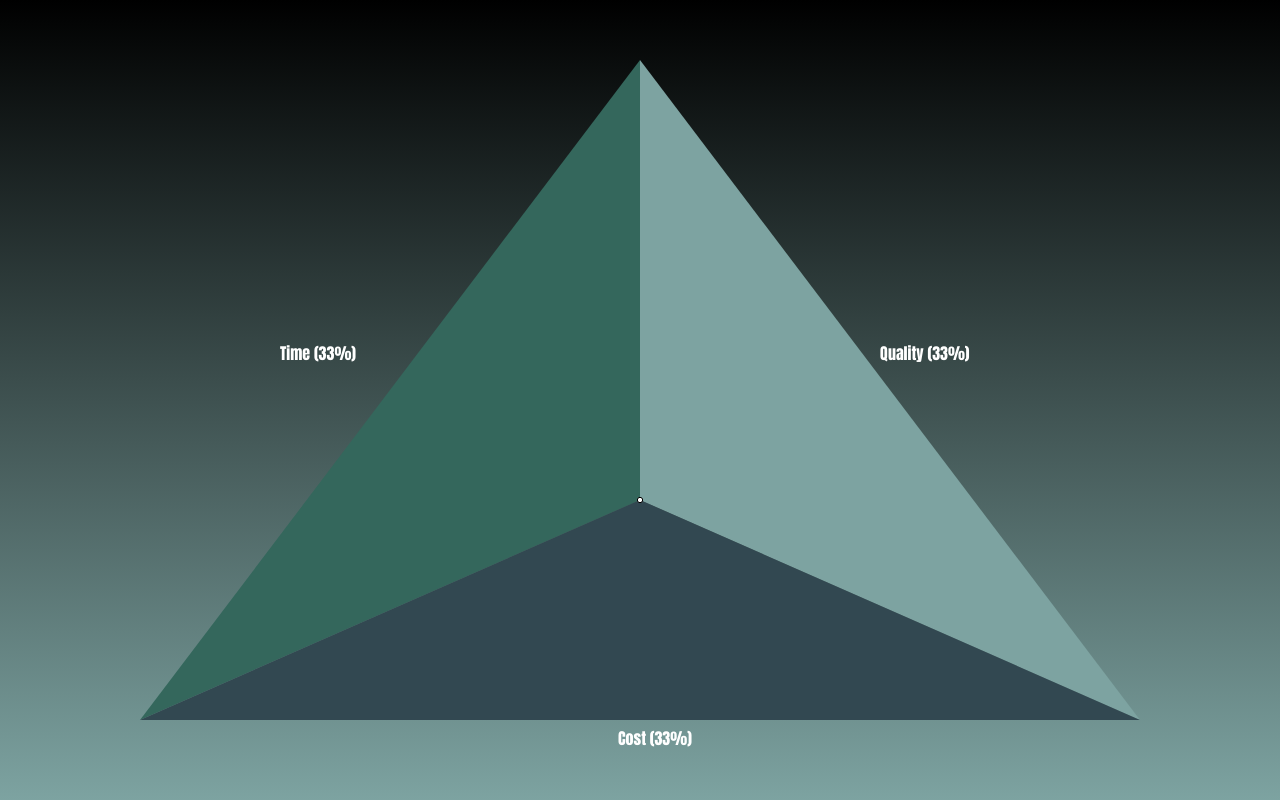
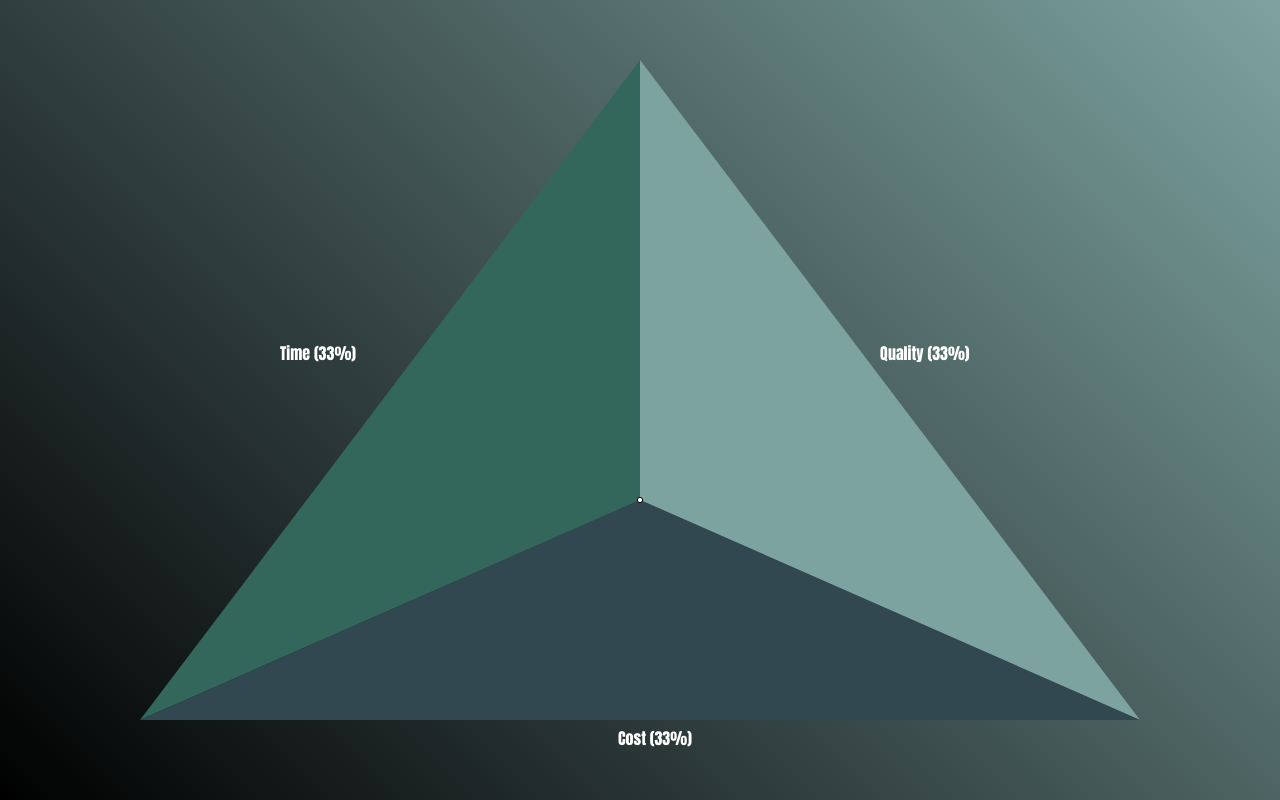
Before and after one commit to laser-brain/triangle-of-truth, a Vue app: page / in a window 1280 px wide. Built offline with nearby package versions, Linux system fonts and the light colour scheme.

Commit message:
restrict movement handling to triangle area

```diff
--- a/src/App.vue
+++ b/src/App.vue
@@ -18,6 +18,7 @@ export default defineComponent({
 body {
   margin: 0;
   min-height: 100vh;
-  background-image: linear-gradient(black, #7da3a1);
+  background-image: linear-gradient(225deg, #7da3a1, black);
 }
+
 </style>
--- a/src/components/DragHandle.vue
+++ b/src/components/DragHandle.vue
@@ -57,15 +57,6 @@ export default {
       const point = inElementSpace(evt);
       xlate.setTranslate(txStartX + point.x - mouseStart.x, txStartY + point.y - mouseStart.y);
 
-      document.querySelectorAll('.triangle').forEach((triangle) => {
-        const coords = triangle
-          .getAttribute('points')
-          .replace(' ,', ',')
-          .replace(', ', ',')
-          .split(' ');
-        coords[0] = `${point.x},${point.y}`;
-        triangle.setAttribute('points', coords.join(' '));
-      });
       if (point === undefined) {
         console.log('undefined');
       } else {
@@ -84,7 +75,7 @@ export default {
       pt = tmp.createSVGPoint();
 
       svg.value = tmp;
-      svg.value.addEventListener('mousemove', handleMove);
+      document.querySelectorAll('.handle-move').forEach((node) => node.addEventListener('mousemove', handleMove));
     });
 
     return {
--- a/src/components/Triangle.vue
+++ b/src/components/Triangle.vue
@@ -1,14 +1,12 @@
 <template>
   <div class="canvas">
     <svg :width="props.width" :height="props.height">
-      <polygon class="triangle tr-time" :points="pointsTriangleLeft" />
-      <polygon class="triangle tr-quality" :points="pointsTriangleRight" />
-      <polygon class="triangle tr-cost" :points="pointsTriangleBottom" />
+      <polygon class="triangle handle-move tr-time" :points="pointsTriangleLeft" />
+      <polygon class="triangle handle-move tr-quality" :points="pointsTriangleRight" />
+      <polygon class="triangle handle-move tr-cost" :points="pointsTriangleBottom" />
       <DragHandle :circle="circle" />
       <text id="time-label" x="140" y="360" fill="white">{{ timeLabel }}</text>
-      <text id="quality-label" x="740" y="360" fill="white">
-        {{ qualityLabel }}
-      </text>
+      <text id="quality-label" x="740" y="360" fill="white"> {{ qualityLabel }} </text>
       <text id="cost-label" x="478" y="745" fill="white">{{ costLabel }}</text>
       Sorry, your browser does not support inline SVG.
     </svg>
```
